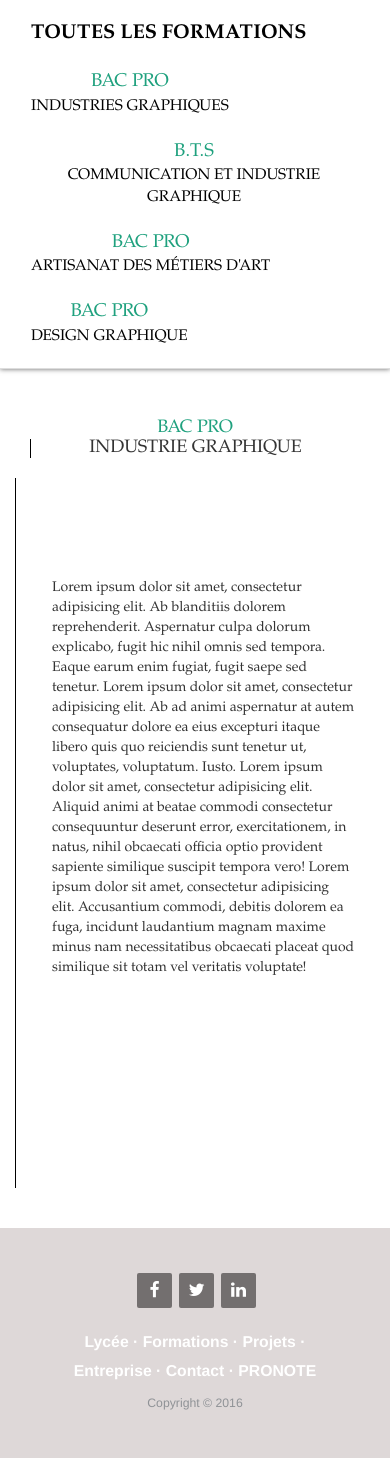
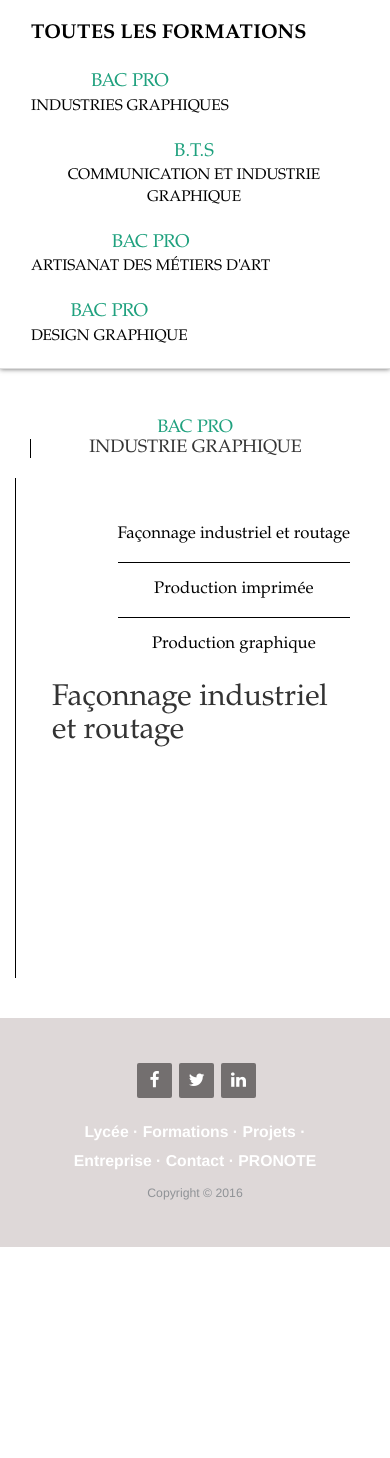
Before and after one commit to arthurleroux/Garamont, a PHP site: page /formations.php in a window 390 px wide, after a click that opens the changed part. Shown: the part 344-1802 px from the top of the page. After the commit the page ends 1591 px from the top, so only its background shows below. Run offline with PHP 8.4, Linux system fonts and the light colour scheme; some libraries are stand-ins or nearby versions.

Commit message:
continuation page formation single

```diff
--- a/formations.php
+++ b/formations.php
@@ -7,7 +7,7 @@
         <div class="container-fluid no-padding">
 
             <!-- Nav tabs -->
-            <ul class="nav nav-tabs" role="tablist">
+            <ul class="nav nav-tabs nav-top" role="tablist">
 
                 <li role="presentation" class="active col-md-2 col-md-offset-1 text-center">
                     <a href="#toutes" aria-controls="toutes" role="tab" data-toggle="tab">
@@ -55,7 +55,7 @@
         </div>
             <!-- Tab panes -->
             <div class="tab-content">
-                <div role="tabpanel" class="tab-pane active" id="toutes">
+                <div role="tabpanel" class="tab-pane fade  in active" id="toutes">
                     <div class="container">
                         <div class="row">
                             <div class="col-md-5 col-md-offset-1">
@@ -125,26 +125,34 @@
                     </div>
                 </div>
 
-                <div role="tabpanel" class="tab-pane" id="ind_graph">
+                <div role="tabpanel" class="tab-pane fade" id="ind_graph">
                     <div class="container-fluid">
-                        <div class="col-md-3 title-div">
-                            <div class="col-md-4 text-center vert">
-                                <h4>Bac pro</h4>
+                        <div class="col-md-3">
+                            <div class="title-div">
+                                <div class="col-md-4 text-center vert">
+                                    <h4>Bac pro</h4>
+                                </div>
+                                <div class="col-md-8 text-center border-left">
+                                    <h4>Industrie graphique</h4>
+                                </div>
                             </div>
-                            <div class="col-md-8 text-center border-left">
-                                <h4>Industrie graphique</h4>
-                            </div>
+                            <ul class="nav-side col-md-offset-3" role="tablist">
+                                <li role="presentation" class="active"><a href="#ind" aria-controls="ind" role="tab" data-toggle="tab">Façonnage industriel et routage</a></li>
+                                <li role="presentation"><a href="#impr" aria-controls="impr" role="tab" data-toggle="tab">Production imprimée</a></li>
+                                <li role="presentation"><a href="#graph" aria-controls="graph" role="tab" data-toggle="tab">Production graphique</a></li>
+                            </ul>
                         </div>
                         <div class="col-md-7 text-div">
-                            <p>Lorem ipsum dolor sit amet, consectetur adipisicing elit. Ab blanditiis dolorem reprehenderit. Aspernatur culpa dolorum explicabo, fugit hic nihil omnis sed tempora. Eaque earum enim fugiat, fugit saepe sed tenetur.
-                                Lorem ipsum dolor sit amet, consectetur adipisicing elit. Ab ad animi aspernatur at autem consequatur dolore ea eius excepturi itaque libero quis quo reiciendis sunt tenetur ut, voluptates, voluptatum. Iusto.
-                                Lorem ipsum dolor sit amet, consectetur adipisicing elit. Aliquid animi at beatae commodi consectetur consequuntur deserunt error, exercitationem, in natus, nihil obcaecati officia optio provident sapiente similique suscipit tempora vero!
-                                Lorem ipsum dolor sit amet, consectetur adipisicing elit. Accusantium commodi, debitis dolorem ea fuga, incidunt laudantium magnam maxime minus nam necessitatibus obcaecati placeat quod similique sit totam vel veritatis voluptate!</p>
+                            <div class="tab-content">
+                                <div role="tabpanel" class="tab-pane fade in active" id="ind"><h2>Façonnage industriel et routage</h2></div>
+                                <div role="tabpanel" class="tab-pane fade " id="impr"><h2>Production imprimée</h2></div>
+                                <div role="tabpanel" class="tab-pane fade" id="graph"><h2>Production graphique</h2></div>
+                            </div>
                         </div>
                     </div>
                 </div>
 
-                <div role="tabpanel" class="tab-pane" id="com_grap">
+                <div role="tabpanel" class="tab-pane fade" id="com_grap">
                     <div class="container-fluid">
                         <div class="col-md-3 title-div">
                             <div class="col-md-4 text-center vert">
@@ -163,7 +171,7 @@
                     </div>
                 </div>
 
-                <div role="tabpanel" class="tab-pane" id="artisanat">
+                <div role="tabpanel" class="tab-pane fade" id="artisanat">
                     <div class="container-fluid">
                         <div class="col-md-3 title-div">
                             <div class="col-md-4 text-center vert">
@@ -182,7 +190,7 @@
                     </div>
                 </div>
 
-                <div role="tabpanel" class="tab-pane" id="design">
+                <div role="tabpanel" class="tab-pane fade" id="design">
                     <div class="container-fluid">
                         <div class="col-md-3 title-div">
                             <div class="col-md-4 text-center vert">
--- a/style/style.css
+++ b/style/style.css
@@ -972,19 +972,19 @@ footer .footer-right a:hover {
 .formations .img-section img {
   width: 100%;
 }
-.formations .nav-tabs {
+.formations .nav-top {
   box-shadow: 0 0 5px 0 #656565;
   padding-top: 10px;
   padding-bottom: 10px;
 }
-.formations .nav-tabs li {
+.formations .nav-top li {
   text-transform: uppercase;
   font-size: 1.1em;
 }
-.formations .nav-tabs li .toutes {
+.formations .nav-top li .toutes {
   font-size: 1.3em;
 }
-.formations .nav-tabs li .vert {
+.formations .nav-top li .vert {
   -webkit-transition: 0.3s;
   -moz-transition: 0.3s;
   -ms-transition: 0.3s;
@@ -993,13 +993,13 @@ footer .footer-right a:hover {
   font-size: 1.2em;
   color: #1fa17e;
 }
-.formations .nav-tabs li:hover a {
+.formations .nav-top li:hover a {
   color: #1fa17e;
 }
-.formations .nav-tabs li:hover .vert {
+.formations .nav-top li:hover .vert {
   color: #000000;
 }
-.formations .nav-tabs li a {
+.formations .nav-top li a {
   -webkit-transition: 0.3s;
   -moz-transition: 0.3s;
   -ms-transition: 0.3s;
@@ -1008,12 +1008,12 @@ footer .footer-right a:hover {
   border-radius: 0;
   color: #000000;
 }
-.formations .nav-tabs li a:hover {
+.formations .nav-top li a:hover {
   text-decoration: none;
   background: none;
   border-color: transparent;
 }
-.formations .nav-tabs li.active > a {
+.formations .nav-top li.active > a {
   border-color: transparent;
 }
 .formations .tab-content {
@@ -1074,6 +1074,9 @@ footer .footer-right a:hover {
 .formations .tab-content .triangle-5 {
   bottom: 30px;
 }
+.formations .tab-content .margin-top-20 {
+  margin-top: 20px;
+}
 .formations .tab-content .text-div {
   border-left: 1px solid #000000;
   margin-top: 20px;
@@ -1093,6 +1096,26 @@ footer .footer-right a:hover {
 }
 .formations .tab-content .title-div .vert {
   color: #1fa17e;
+}
+.formations .tab-content .nav-side {
+  float: right;
+  margin-top: 50px;
+  margin-right: 10px;
+}
+.formations .tab-content .nav-side li {
+  font-size: 1.2em;
+  padding-bottom: 15px;
+  padding-top: 15px;
+  text-align: center;
+  display: block;
+  border-bottom: 1px solid #000000;
+}
+.formations .tab-content .nav-side li:last-child {
+  border-bottom: none;
+}
+.formations .tab-content .nav-side li a {
+  color: #000000;
+  text-decoration: none;
 }
 @media (max-width: 768px) {
   .formations .img-section {
--- a/style/style.less
+++ b/style/style.less
@@ -1083,7 +1083,7 @@ footer{
     max-height: 70vh;
     overflow: hidden;
   }
-  .nav-tabs {
+  .nav-top {
     box-shadow: 0 0 5px 0 #656565;
     padding-top: 10px;
     padding-bottom: 10px;
@@ -1181,6 +1181,9 @@ footer{
     .item-5, .triangle-5 {
       bottom: 30px;
     }
+    .margin-top-20 {
+      margin-top: 20px;
+    }
     .text-div {
       border-left: 1px solid #000000;
       margin-top: 20px;
@@ -1199,6 +1202,26 @@ footer{
       }
       .vert {
         color: @vertMenu;
+      }
+    }
+    .nav-side {
+      float: right;
+      margin-top: 50px;
+      margin-right: 10px;
+      li {
+        font-size: 1.2em;
+        padding-bottom: 15px;
+        padding-top: 15px;
+        text-align: center;
+        display: block;
+        border-bottom: 1px solid #000000;
+        &:last-child {
+          border-bottom: none;
+        }
+        a {
+          color: #000000;
+          text-decoration: none;
+        }
       }
     }
   }
```
